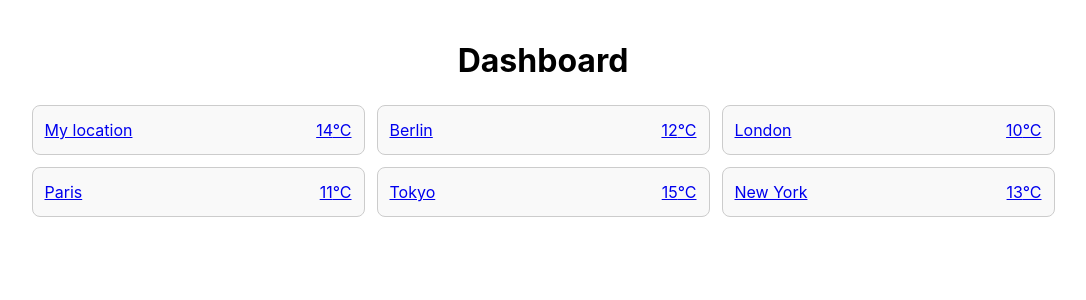
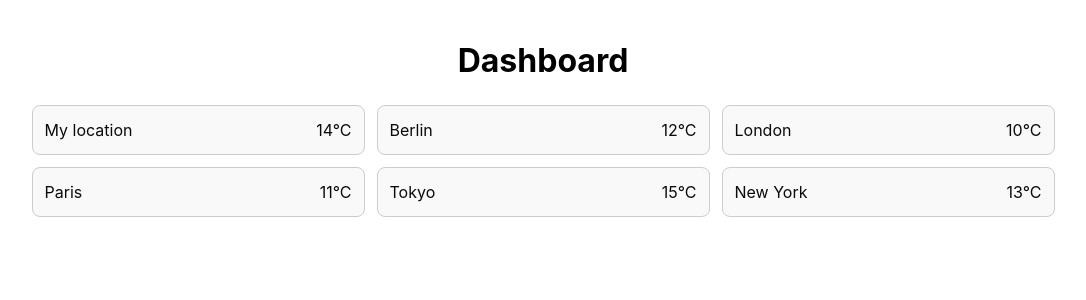
Before and after one commit to hyperst8/handels-weather, a React (Vite) app: page / in a window 1280 px wide. Shown: the top 300 px of the page, without its empty margins (97-1183 px from the left). Built offline with nearby package versions, Linux system fonts and the light colour scheme.

Commit message:
Define and use css variables

```diff
--- a/src/components/Dashboard.tsx
+++ b/src/components/Dashboard.tsx
@@ -17,7 +17,11 @@ const Dashboard = () => {
 			<div className="locations-container">
 				<div className="location-list">
 					{locations.map((location) => (
-						<Link key={location.id} to={`/details/${location.id}`}>
+						<Link
+							className="link-btn"
+							key={location.id}
+							to={`/details/${location.id}`}
+						>
 							<div className="location-item">
 								<span>{location.name}</span>
 								<span>{location.temp}°C</span>
--- a/src/styles/dashboard.scss
+++ b/src/styles/dashboard.scss
@@ -14,19 +14,24 @@
 		gap: 0.75rem;
 	}
 
+	.link-btn {
+		text-decoration: none;
+		color: var(--link-color);
+	}
+
 	.location-item {
 		display: flex;
 		justify-content: space-between;
 		align-items: center;
 		padding: 0.75rem;
-		border: 1px solid #ccc;
+		border: 1px solid var(--border-color);
 		border-radius: 8px;
-		background-color: #f9f9f9;
+		background-color: var(--btn-bg-color);
 		cursor: pointer;
 		transition: background-color 0.3s;
 
 		&:hover {
-			background-color: #e0e0e0;
+			background-color: var(--btn-bg-hover-color);
 		}
 
 		span {
--- a/src/styles/global.scss
+++ b/src/styles/global.scss
@@ -7,6 +7,12 @@
 	text-rendering: optimizeLegibility;
 	-webkit-font-smoothing: antialiased;
 	-moz-osx-font-smoothing: grayscale;
+
+	// Variables
+	--link-color: #0b0b0b;
+	--btn-bg-color: #f9f9f9;
+	--btn-bg-hover-color: #e0e0e0;
+	--border-color: #ccc;
 }
 
 body {
```
